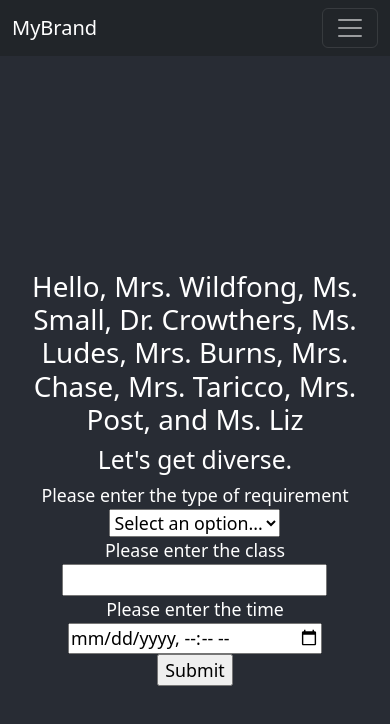
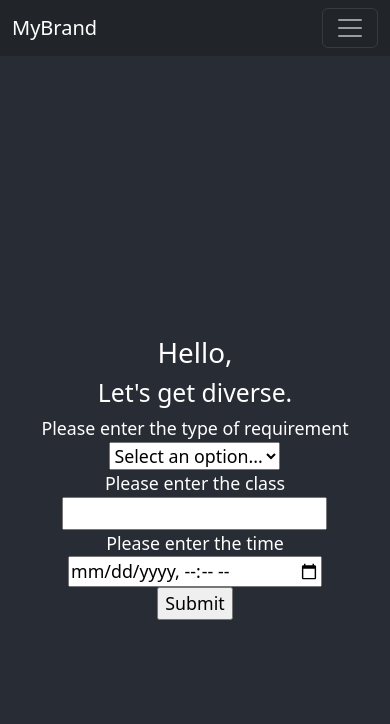
Before and after one commit to jothplayz/my-app, a React (Create React App) app: page / in a window 390 px wide. Shown: the top 724 px of the page. Built offline with nearby package versions, Linux system fonts and the light colour scheme; no server answers.

Commit message:
made greeting responsive to current user

```diff
--- a/src/App.js
+++ b/src/App.js
@@ -25,11 +25,13 @@ const app = initializeApp(firebaseConfig);
 const db = getFirestore(app);
 const auth = getAuth();
 
+var currentUser = null;
+
 onAuthStateChanged(auth, (user) => {
   if (user) {
     // User is signed in, see docs for a list of available properties
     // https://firebase.google.com/docs/reference/js/auth.user
-    const uid = user.uid;
+    currentUser = user.email;
     // ...
   } else {
     // User is signed out
@@ -89,7 +91,7 @@ function HomePage() {
   return (
     <div>
       <header className="App-header">
-        <h1>Hello, {teachers}</h1>
+        <h1>Hello, {currentUser}</h1>
         <h2>{message}</h2>
         {MyForm()}
       </header>
```
